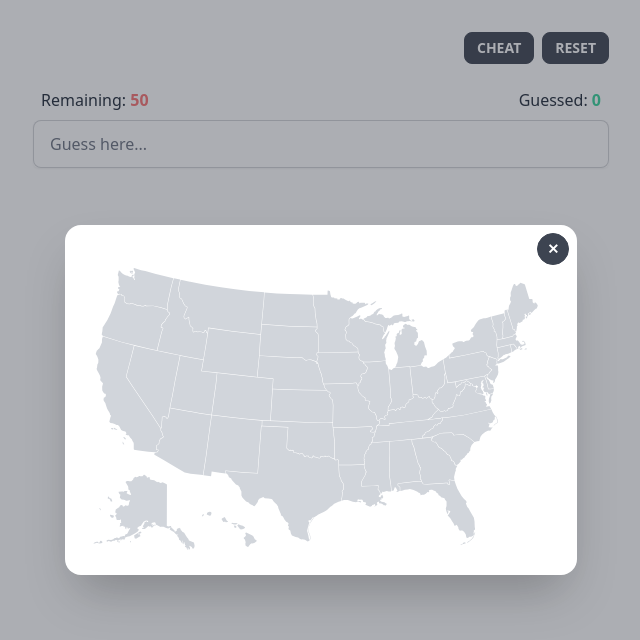
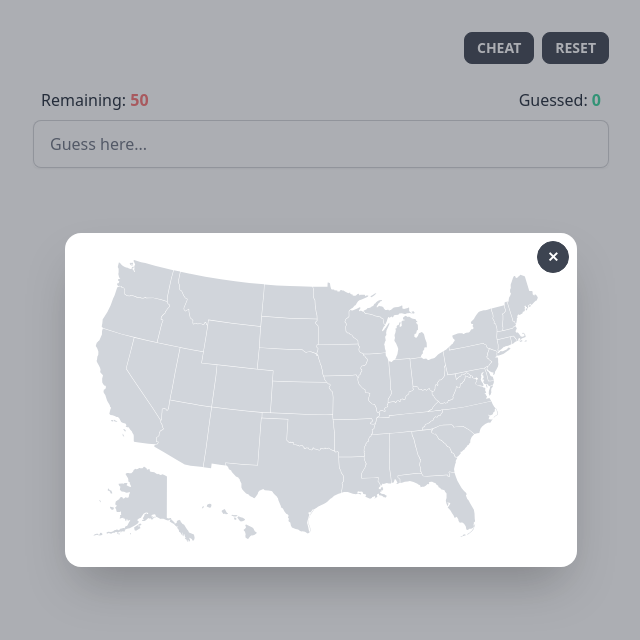
Before and after one commit to mattflow/states-game, a React (Vite) app: page / in a window 1280 px wide. Both pictures are taken after a click on the label "CHEAT". Shown: the top 640 px of the page, without its empty margins (319-959 px from the left). Built offline with nearby package versions, Linux system fonts and the light colour scheme; a web font is replaced by a local one.

Commit message:
remove map margin

```diff
--- a/src/App.tsx
+++ b/src/App.tsx
@@ -55,6 +55,7 @@ const App = () => {
     const formattedGuess = formatProperty(guess);
     let timeoutId: ReturnType<typeof setTimeout>;
     let innerTimeoutId: ReturnType<typeof setTimeout>;
+
     if (formattedGuess.trim() === "") {
       setGuessInputStatus("empty");
     } else {
@@ -91,10 +92,12 @@ const App = () => {
       clearTimeout(innerTimeoutId);
     };
   }, [guess]);
+
   const onGuessChange: GuessInputProps["onChange"] = (event) => {
     setGuessInputStatus("typing");
     setGuess(event.target.value.toUpperCase());
   };
+
   const [guessInputStatus, setGuessInputStatus] =
     useState<GuessInputProps["status"]>("empty");
 
--- a/src/components/GuessMap.tsx
+++ b/src/components/GuessMap.tsx
@@ -6,11 +6,7 @@ export type GuessMapProps = {
 
 const GuessMap = ({ guessedSet }: GuessMapProps) => {
   return (
-    <svg
-      className="mt-4"
-      viewBox="0 0 959 593"
-      xmlns="http://www.w3.org/2000/svg"
-    >
+    <svg viewBox="0 0 959 593" xmlns="http://www.w3.org/2000/svg">
       <g>
         {[...abbreviationSet].map((abbreviation) => {
           return (
```
